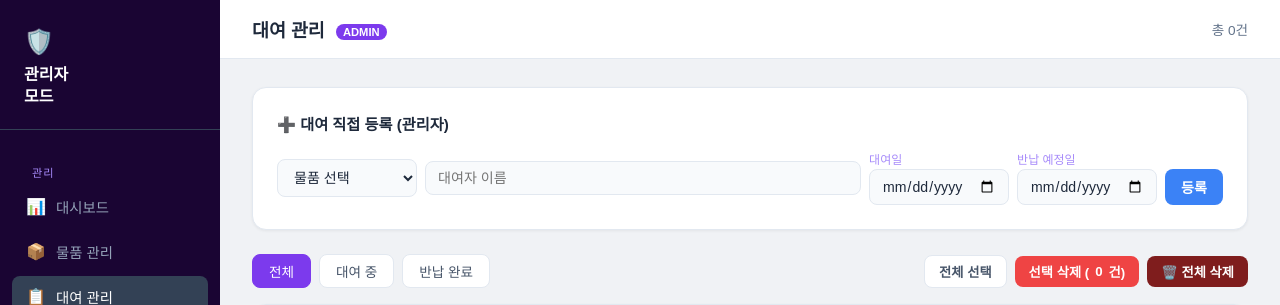
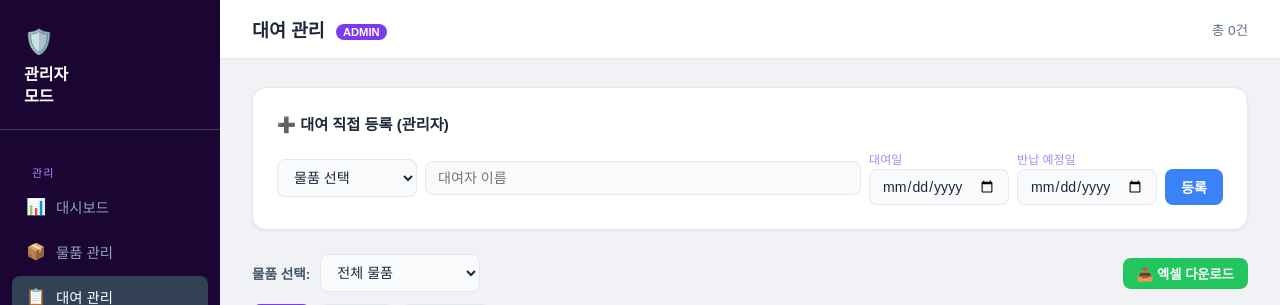
Before and after one commit to jun89368936-blip/100_test, a Flask app: page /admin/rentals in a window 1280 px wide. Shown: the top 305 px of the page. Run offline with Flask 3, Linux system fonts and the light colour scheme; the visitor is signed in with stand-in values (Sample User, id 1); data that the repository does not hold is empty; some libraries are stand-ins or nearby versions.

Commit message:
add item filter and excel export to admin rentals page
Co-Authored-By: Claude Sonnet 4.6 <noreply@anthropic.com>

```diff
--- a/equipment-rental/app.py
+++ b/equipment-rental/app.py
@@ -396,13 +396,23 @@ def admin_delete_item(item_id):
 @app.route("/admin/rentals")
 @admin_required
 def admin_rentals():
+    item_filter = request.args.get("item_id", "")
     conn = get_db()
-    rows = conn.execute("""
-        SELECT r.id, i.name AS item_name, i.type AS item_type,
-               r.borrower_name, r.rented_at, r.returned_at, r.due_date
-        FROM rentals r JOIN items i ON i.id = r.item_id
-        ORDER BY r.id DESC
-    """).fetchall()
+    if item_filter:
+        rows = conn.execute("""
+            SELECT r.id, i.name AS item_name, i.type AS item_type,
+                   r.borrower_name, r.rented_at, r.returned_at, r.due_date
+            FROM rentals r JOIN items i ON i.id = r.item_id
+            WHERE r.item_id = ?
+            ORDER BY r.id DESC
+        """, (item_filter,)).fetchall()
+    else:
+        rows = conn.execute("""
+            SELECT r.id, i.name AS item_name, i.type AS item_type,
+                   r.borrower_name, r.rented_at, r.returned_at, r.due_date
+            FROM rentals r JOIN items i ON i.id = r.item_id
+            ORDER BY r.id DESC
+        """).fetchall()
     available_items = conn.execute("""
         SELECT i.id, i.name FROM items i
         WHERE NOT EXISTS (
@@ -410,8 +420,10 @@ def admin_rentals():
         )
         ORDER BY i.id
     """).fetchall()
+    all_items = conn.execute("SELECT id, name FROM items ORDER BY sort_order, id").fetchall()
     conn.close()
-    return render_template("admin/rentals.html", rows=rows, available_items=available_items)
+    return render_template("admin/rentals.html", rows=rows, available_items=available_items,
+                           all_items=all_items, item_filter=item_filter)
 
 
 @app.route("/admin/rentals/add", methods=["POST"])
@@ -498,6 +510,111 @@ def admin_delete_selected():
     conn.close()
     flash(f"{len(ids)}건의 기록이 삭제되었습니다.", "success")
     return redirect(url_for("admin_rentals"))
+
+
+@app.route("/admin/rentals/export")
+@admin_required
+def admin_rentals_export():
+    import io
+    from flask import send_file
+    import openpyxl
+    from openpyxl.styles import Font, PatternFill, Alignment, Border, Side
+    from openpyxl.utils import get_column_letter
+
+    item_filter = request.args.get("item_id", "")
+    conn = get_db()
+    if item_filter:
+        rows = conn.execute("""
+            SELECT r.id, i.name AS item_name, i.type AS item_type,
+                   r.borrower_name, r.rented_at, r.due_date, r.returned_at
+            FROM rentals r JOIN items i ON i.id = r.item_id
+            WHERE r.item_id = ?
+            ORDER BY r.id DESC
+        """, (item_filter,)).fetchall()
+        item_name = conn.execute("SELECT name FROM items WHERE id = ?", (item_filter,)).fetchone()
+        sheet_title = item_name["name"] if item_name else "물품별"
+    else:
+        rows = conn.execute("""
+            SELECT r.id, i.name AS item_name, i.type AS item_type,
+                   r.borrower_name, r.rented_at, r.due_date, r.returned_at
+            FROM rentals r JOIN items i ON i.id = r.item_id
+            ORDER BY r.id DESC
+        """).fetchall()
+        sheet_title = "전체"
+    conn.close()
+
+    TYPE_LABELS = {"drone": "드론", "laptop": "노트북", "camera": "카메라", "etc": "기타"}
+
+    def fmt(val):
+        if not val:
+            return "—"
+        try:
+            from datetime import datetime as dt
+            d = dt.fromisoformat(str(val)[:10])
+            return f"{d.year % 100:02d}년 {d.month:02d}월 {d.day:02d}일"
+        except Exception:
+            return val
+
+    wb = openpyxl.Workbook()
+    ws = wb.active
+    ws.title = sheet_title[:31]
+
+    header_fill = PatternFill("solid", fgColor="1E293B")
+    header_font = Font(bold=True, color="FFFFFF", size=11)
+    center = Alignment(horizontal="center", vertical="center")
+    thin = Side(style="thin", color="CBD5E1")
+    border = Border(left=thin, right=thin, top=thin, bottom=thin)
+
+    headers = ["No.", "물품명", "종류", "대여자", "대여일", "반납 예정일", "상태"]
+    col_widths = [6, 16, 10, 12, 16, 16, 10]
+
+    doc_title = f"부서 공유 물품 대여 이력 — {sheet_title}"
+    ws.merge_cells("A1:G1")
+    title_cell = ws["A1"]
+    title_cell.value = doc_title
+    title_cell.font = Font(bold=True, size=14, color="1E293B")
+    title_cell.alignment = center
+    ws.row_dimensions[1].height = 32
+
+    for col, (h, w) in enumerate(zip(headers, col_widths), 1):
+        cell = ws.cell(row=2, column=col, value=h)
+        cell.fill = header_fill
+        cell.font = header_font
+        cell.alignment = center
+        cell.border = border
+        ws.column_dimensions[get_column_letter(col)].width = w
+    ws.row_dimensions[2].height = 22
+
+    alt_fill = PatternFill("solid", fgColor="F8FAFC")
+    for idx, r in enumerate(rows, 1):
+        row_num = idx + 2
+        status = "반납완료" if r["returned_at"] else "대여 중"
+        values = [idx, r["item_name"], TYPE_LABELS.get(r["item_type"], "기타"),
+                  r["borrower_name"], fmt(r["rented_at"]), fmt(r["due_date"]), status]
+        fill = alt_fill if idx % 2 == 0 else None
+        status_color = "27AE60" if r["returned_at"] else "E67E22"
+        for col, val in enumerate(values, 1):
+            cell = ws.cell(row=row_num, column=col, value=val)
+            cell.alignment = center
+            cell.border = border
+            if fill:
+                cell.fill = fill
+            if col == 7:
+                cell.font = Font(bold=True, color=status_color)
+        ws.row_dimensions[row_num].height = 20
+
+    from datetime import date as _date
+    ws.cell(row=len(rows) + 4, column=1,
+            value=f"출력일: {_date.today().strftime('%Y년 %m월 %d일')}").font = Font(color="94A3B8", size=9)
+
+    buf = io.BytesIO()
+    wb.save(buf)
+    buf.seek(0)
+
+    safe = sheet_title.replace(" ", "_")
+    filename = f"대여이력_{safe}_{_date.today().strftime('%Y%m%d')}.xlsx"
+    return send_file(buf, mimetype="application/vnd.openxmlformats-officedocument.spreadsheetml.sheet",
+                     as_attachment=True, download_name=filename)
 
 
 @app.route("/admin/rentals/delete-all", methods=["POST"])
--- a/equipment-rental/templates/admin/rentals.html
+++ b/equipment-rental/templates/admin/rentals.html
@@ -77,6 +77,29 @@
           </div>
           <button type="submit" class="btn btn-primary" style="align-self:flex-end;">등록</button>
         </form>
+      </div>
+
+      <!-- 물품별 필터 -->
+      <div style="display:flex;align-items:center;gap:10px;margin-bottom:12px;flex-wrap:wrap;">
+        <span style="font-size:0.85rem;font-weight:600;color:#475569;">물품 선택:</span>
+        <form method="get" action="/admin/rentals" style="display:flex;gap:8px;align-items:center;">
+          <select name="item_id" class="input-select" style="min-width:160px;"
+                  onchange="this.form.submit()">
+            <option value="">전체 물품</option>
+            {% for item in all_items %}
+            <option value="{{ item.id }}" {% if item_filter == item.id|string %}selected{% endif %}>
+              {{ item.name }}
+            </option>
+            {% endfor %}
+          </select>
+          {% if item_filter %}
+          <a href="/admin/rentals" class="btn" style="padding:6px 12px;font-size:0.83rem;border:1.5px solid #e2e8f0;background:#fff;color:#475569;">✕ 초기화</a>
+          {% endif %}
+        </form>
+        <a href="/admin/rentals/export{% if item_filter %}?item_id={{ item_filter }}{% endif %}"
+           class="btn btn-success" style="padding:6px 14px;font-size:0.83rem;margin-left:auto;">
+          📥 엑셀 다운로드{% if item_filter %} (선택 물품){% endif %}
+        </a>
       </div>
 
       <!-- Filter + 삭제 버튼 -->
```
